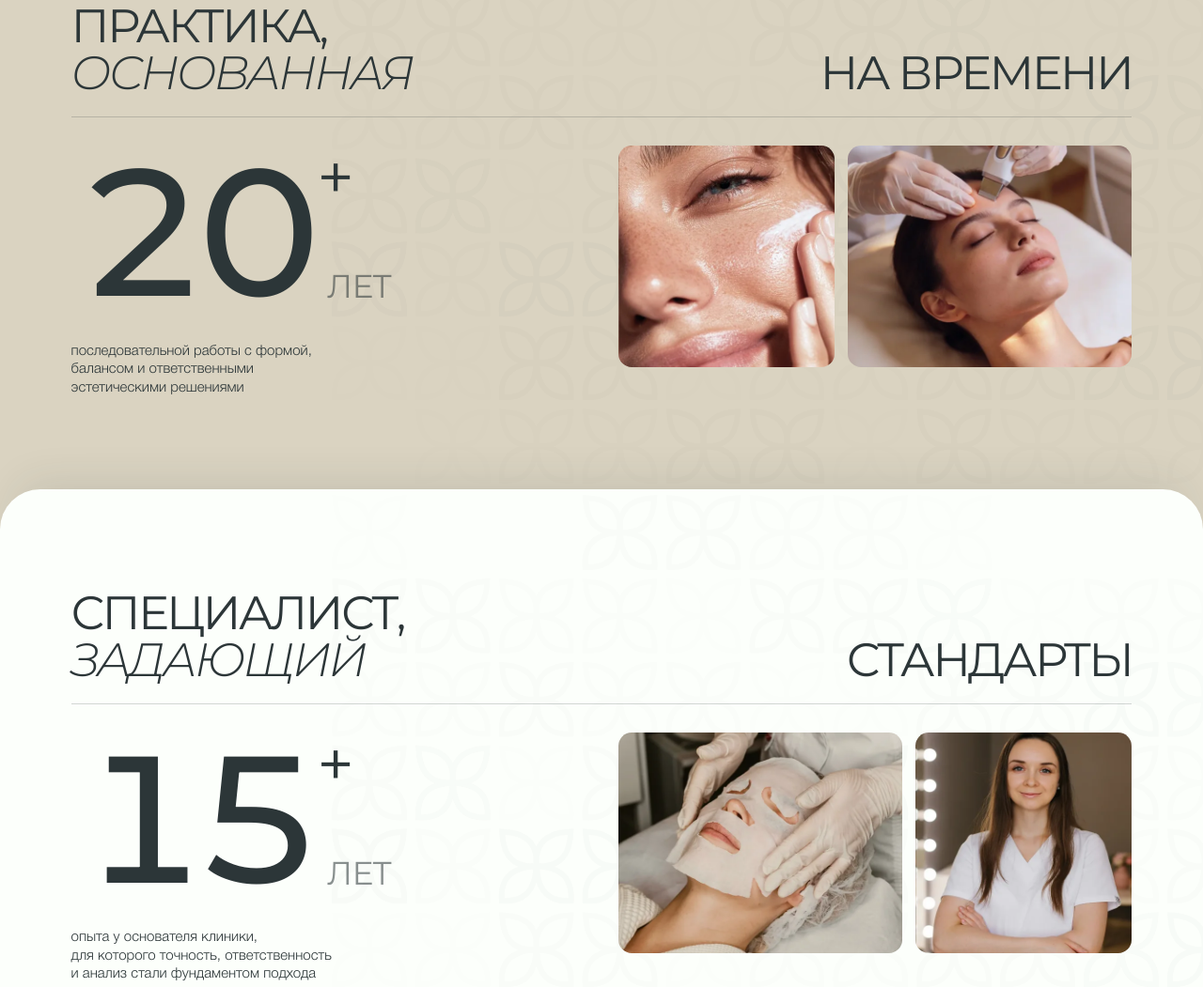
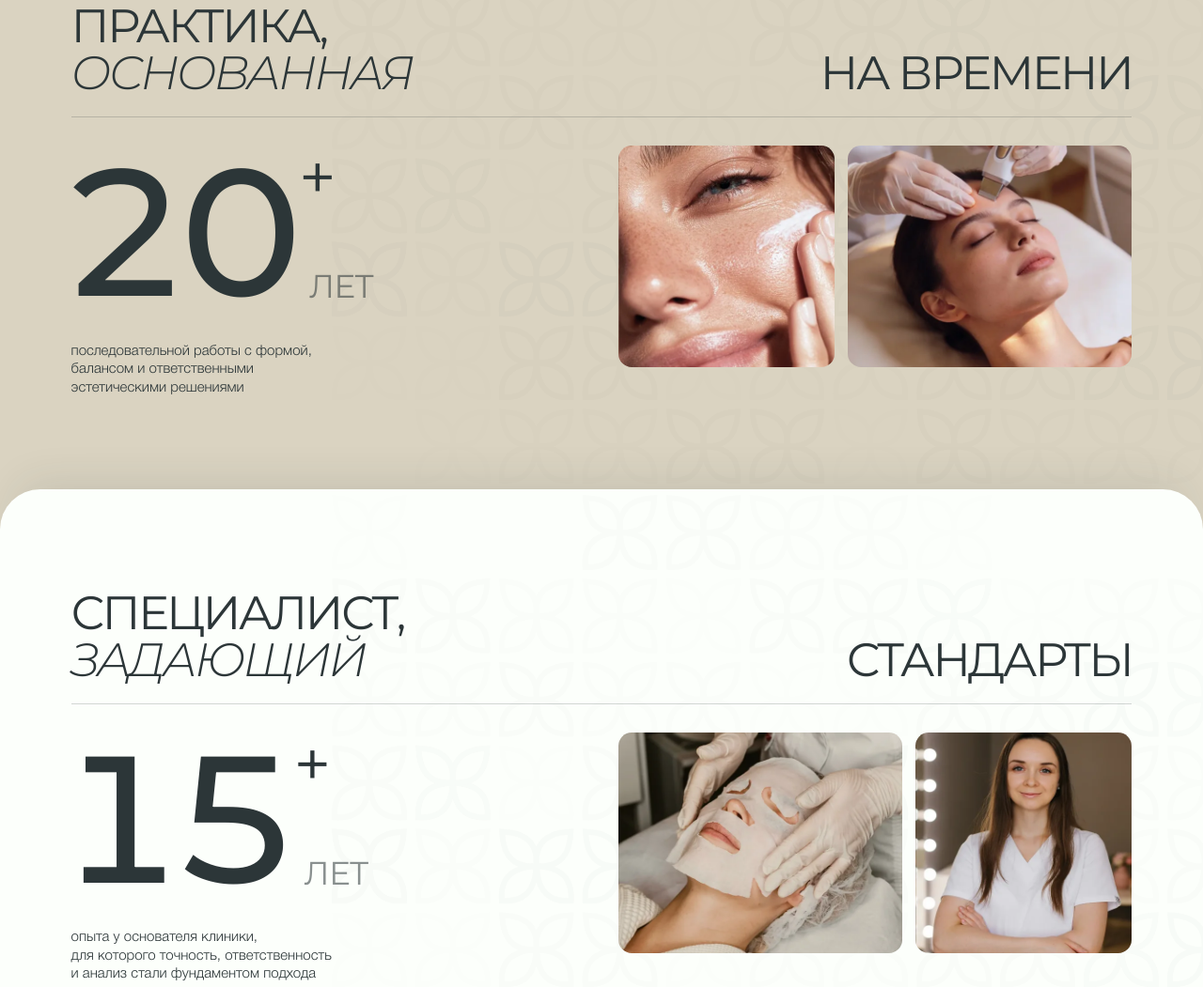
Before and after one commit to ayamerhea/ayamerhea.github.io, a plain HTML site: page formula/index.html in a window 1280 px wide. Shown: the part 2261-3312 px from the top of the page at 94% size. Drawn offline with Linux system fonts and the light colour scheme.

Commit message:
Formula: stat numbers aligned to the grid
Co-Authored-By: Claude Opus 5.5 <noreply@anthropic.com>
Claude-Session: https://claude.ai/code/session_016V75APjz8i7vihiSycRtPj

```diff
--- a/formula/script.js
+++ b/formula/script.js
@@ -347,7 +347,7 @@ document.querySelectorAll('.faq__panel').forEach(panel => {
     requestAnimationFrame(tick);
   };
   els.forEach(el => {
-    el.style.setProperty('--w', el.dataset.to.length + 'ch');   // ширина не прыгает во время счёта
+    el.style.minWidth = el.getBoundingClientRect().width / (parseFloat(getComputedStyle(document.documentElement).getPropertyValue('--s')) || 1) + 'px';   // ширина = итоговое число, «+» не прыгает
     if (!reduce) el.textContent = '1';
   });
   if (reduce) return;
--- a/formula/style.css
+++ b/formula/style.css
@@ -532,7 +532,7 @@ html.pop-open{overflow:hidden}
 .review__name{font-weight:500}
 .directions__row span{transition:transform .6s cubic-bezier(.22,.8,.24,1)}
 .directions li:hover .directions__row span{transform:translateX(10px)}
-.count{font-variant-numeric:tabular-nums;display:inline-block;min-width:var(--w,auto);text-align:right}
+.count{font-variant-numeric:tabular-nums;display:inline-block;text-align:left}
 
 /* Medium-заголовки: letter-spacing -1px */
 .result h3,.pop__title,.review__name{letter-spacing:-1px}
@@ -775,3 +775,10 @@ html.scaled-m .hero>.hero__top{width:390px;max-width:none}
   .pop--quiz .pop__close{top:24px;right:28px}
   .pop--form .pop__close{top:20px;right:20px}
 }
+
+/* оптическое выравнивание цифр по левому краю колонки (компенсация полей глифов) */
+@media (min-width:641px){
+  .count[data-to="20"]{margin-left:-.046em}
+  .count[data-to="15"]{margin-left:-.074em}
+  .count[data-to="500"]{margin-left:-.037em}
+}
```
